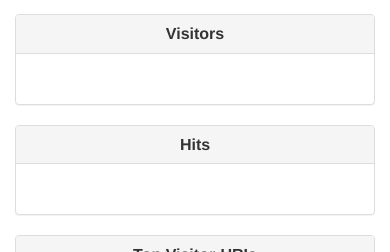
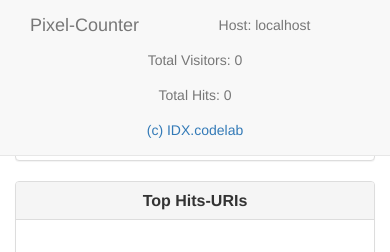
Before and after one commit to MKelm/phpmix, a PHP site: page /overview.php in a window 390 px wide; the page is wider, and only the part inside the window is pictured. Shown: the top 252 px of that part. Run offline with PHP 8.4, Linux system fonts and the light colour scheme; tables that the repository leaves empty hold one stand-in row (values such as "Sample post").

Commit message:
extended statistics output

```diff
--- a/pixelcounter/bargraph.php
+++ b/pixelcounter/bargraph.php
@@ -29,12 +29,44 @@
   }
 } else {
   $valueKeys = array_keys($values);
+  if (!empty($_GET["months"])) {
+    $monthValues = array();
+  }
   foreach ($valueKeys as $key) {
-    if (!empty($_GET["hits"])) {
-      $values[$key] = $db->getHitsAmountByDayFrame($key - 1, $key);
+    if (empty($_GET["months"])) {
+      if (!empty($_GET["hits"])) {
+        $values[$key] = $db->getHitsAmountByTimeFrame(
+          microtime(true) + ($key - 1) * 86400,
+          microtime(true) + $key * 86400
+        );
+      } else {
+        $values[$key] = $db->getVisitsAmountByTimeFrame(
+          microtime(true) + ($key - 1) * 86400,
+          microtime(true) + $key * 86400
+        );
+      }
     } else {
-      $values[$key] = $db->getVisitsAmountByDayFrame($key - 1, $key);
+      $monthStart = date("m") + $key;
+      if ($monthStart < 1) {
+        $monthStart = 12 + $monthStart;
+      }
+      $startTime = mktime(0, 0, 0, $monthStart, 1);
+      $endTime = mktime(23, 59, 59, $monthStart, date("t", $startTime));
+
+      if (!empty($_GET["hits"])) {
+        $monthValues[$startTime] = $db->getHitsAmountByTimeFrame(
+          $startTime, $endTime
+        );
+      } else {
+        $monthValues[$startTime] = $db->getVisitsAmountByTimeFrame(
+          $startTime, $endTime
+        );
+      }
     }
+  }
+  if (!empty($_GET["months"])) {
+    $values = $monthValues;
+    $valueKeys = array_keys($values);
   }
 }
 
@@ -78,21 +110,19 @@
     $imgHeight - imagefontheight($fontSize),
     $values[$valueKeys[$i]], $black
   );
-  if (empty($_GET["uris"])) {
-    imagestringup(
-      $im, $fontSize,
-      $x1 + $columnWidth / 2 - imagefontheight($fontSize),
-      $imgHeight - imagefontheight($fontSize) * 2,
-      date("Y-m-d", time() + $valueKeys[$i] * 86400), $black
-    );
+  if (!empty($_GET["months"])) {
+    $stringUp = date("F Y", $valueKeys[$i]);
+  } else if (empty($_GET["uris"])) {
+    $stringUp = date("Y-m-d", time() + $valueKeys[$i] * 86400);
   } else {
-    imagestringup(
-      $im, $fontSize,
-      $x1 + $columnWidth / 2 - imagefontheight($fontSize),
-      $imgHeight - imagefontheight($fontSize) * 2,
-      $valueKeys[$i], $black
-    );
+    $stringUp = $valueKeys[$i];
   }
+  imagestringup(
+    $im, $fontSize,
+    $x1 + $columnWidth / 2 - imagefontheight($fontSize),
+    $imgHeight - imagefontheight($fontSize) * 2,
+    $stringUp, $black
+  );
 }
 
 header("Content-type: image/png");
--- a/pixelcounter/classes/database.php
+++ b/pixelcounter/classes/database.php
@@ -32,7 +32,8 @@
       $this->_tableNameVisits, "uid",
       array(
         array("uid", "=", $uid),
-        array("time", ">=", $limitTime)
+        array("time", ">=", $limitTime),
+        array("host", "=", $_SERVER["HTTP_HOST"])
       )
     ) > 0;
   }
@@ -46,6 +47,14 @@
     return $result;
   }
 
+  function getRefererUri() {
+    $referer = $_SERVER["HTTP_REFERER"];
+    $referer = str_replace("http://", "", $referer);
+    $referer = str_replace("https://", "", $referer);
+    $referer = str_replace($_SERVER["HTTP_HOST"], "", $referer);
+    return $referer;
+  }
+
   function insertVisit($ip = false, $uri = false, $time = false) {
     try {
       $this->insert(
@@ -55,7 +64,7 @@
           "time" => $time ? $time : microtime(true),
           "country" => $this->getCountryByIp($ip),
           "host" => $_SERVER["HTTP_HOST"],
-          "uri" => $uri ? $uri : $_SERVER["REQUEST_URI"]
+          "uri" => $uri ? $uri : $this->getRefererUri()
         )
       );
       return ($this->_last_affected_rows == 1);
@@ -72,7 +81,7 @@
           "uid" => $ip ? md5($ip) : md5($_SERVER["REMOTE_ADDR"]),
           "time" => $time ? $time : microtime(true),
           "host" => $_SERVER["HTTP_HOST"],
-          "uri" => $uri ? $uri : $_SERVER["REQUEST_URI"]
+          "uri" => $uri ? $uri : $this->getRefererUri()
         )
       );
       return ($this->_last_affected_rows == 1);
@@ -81,35 +90,63 @@
     }
   }
 
-  function getVisitsAmountByDayFrame($dayOffsetStart, $dayOffsetEnd) {
+  function getVisitsAmount() {
     return $this->count(
       $this->_tableNameVisits, "time",
       array(
-        array("time", ">=", microtime(true) + $dayOffsetStart * 86400),
-        array("time", "<", microtime(true) + $dayOffsetEnd * 86400)
+        array("host", "=", $_SERVER["HTTP_HOST"])
       )
     );
   }
 
-  function getHitsAmountByDayFrame($dayOffsetStart, $dayOffsetEnd) {
+  function getHitsAmount() {
     return $this->count(
       $this->_tableNameHits, "time",
       array(
-        array("time", ">=", microtime(true) + $dayOffsetStart * 86400),
-        array("time", "<", microtime(true) + $dayOffsetEnd * 86400)
+        array("host", "=", $_SERVER["HTTP_HOST"])
+      )
+    );
+  }
+
+  function getVisitsAmountByTimeFrame($timeStart, $timeEnd) {
+    return $this->count(
+      $this->_tableNameVisits, "time",
+      array(
+        array("host", "=", $_SERVER["HTTP_HOST"]),
+        array("time", ">=", $timeStart),
+        array("time", "<", $timeEnd)
+      )
+    );
+  }
+
+  function getHitsAmountByTimeFrame($timeStart, $timeEnd) {
+    return $this->count(
+      $this->_tableNameHits, "time",
+      array(
+        array("host", "=", $_SERVER["HTTP_HOST"]),
+        array("time", ">=", $timeStart),
+        array("time", "<", $timeEnd)
       )
     );
   }
 
   function getTopUriVitiorsList($maxAmount) {
     return $this->count(
-      $this->_tableNameVisits, "uri", array(), "uri", "amount ASC", $maxAmount
+      $this->_tableNameVisits, "uri",
+      array(
+        array("host", "=", $_SERVER["HTTP_HOST"])
+      ),
+      "uri", "amount ASC", $maxAmount
     );
   }
 
   function getTopUriHitsList($maxAmount) {
     return $this->count(
-      $this->_tableNameHits, "uri", array(), "uri", "amount ASC", $maxAmount
+      $this->_tableNameHits, "uri",
+      array(
+        array("host", "=", $_SERVER["HTTP_HOST"])
+      ),
+      "uri", "amount ASC", $maxAmount
     );
   }
 }
--- a/pixelcounter/overview.php
+++ b/pixelcounter/overview.php
@@ -6,6 +6,10 @@
  * @license http://www.opensource.org/licenses/mit-license.php The MIT License
  * @copyright Copyright (c) 2014 Martin Kelm
  */
+include_once(__DIR__."/config.php");
+include_once(__DIR__."/classes/database.php");
+$db = new \PixelCounter\Database($config["database"]);
+
 ?><!DOCTYPE html>
 <html>
   <head>
@@ -14,31 +18,18 @@
     <meta name="viewport" content="width=device-width, initial-scale=1">
     <link rel="stylesheet" type="text/css" href="bootstrap.min.css" />
   </head>
-  <body style="text-align: center; margin-top: 1em;">
+  <body style="text-align: center; padding-top: 70px;">
+    <nav class="navbar navbar-default navbar-fixed-top" role="navigation">
+      <div class="container">
+        <a class="navbar-brand" href="?">Pixel-Counter</a>
+        <p class="navbar-text">Host: <?=$_SERVER["HTTP_HOST"]?></p>
+        <p class="navbar-text">Total Visitors: <?=$db->getVisitsAmount()?></p>
+        <p class="navbar-text">Total Hits: <?=$db->getHitsAmount()?></p>
+        <p class="navbar-text navbar-right"><a href="http://idx.shrt.ws">(c) IDX.codelab</a></p>
+      </div>
+    </nav>
+
     <div class="container">
-
-      <div class="row">
-        <div class="col-sm-6">
-          <div class="panel panel-default">
-            <div class="panel-heading">
-              <h3 class="panel-title"><strong>Visitors</strong></h3>
-            </div>
-            <div class="panel-body">
-              <img src="bargraph.php" alt="">
-            </div>
-          </div>
-        </div>
-        <div class="col-sm-6">
-          <div class="panel panel-default">
-            <div class="panel-heading">
-              <h3 class="panel-title"><strong>Hits</strong></h3>
-            </div>
-            <div class="panel-body">
-              <img src="bargraph.php?hits=1" alt="">
-            </div>
-          </div>
-        </div>
-      </div>
 
       <div class="row">
         <div class="col-sm-6">
@@ -63,6 +54,52 @@
         </div>
       </div>
 
+      <div class="row">
+        <div class="col-sm-6">
+          <div class="panel panel-default">
+            <div class="panel-heading">
+              <h3 class="panel-title"><strong>Visitors last Week</strong></h3>
+            </div>
+            <div class="panel-body">
+              <img src="bargraph.php" alt="">
+            </div>
+          </div>
+        </div>
+        <div class="col-sm-6">
+          <div class="panel panel-default">
+            <div class="panel-heading">
+              <h3 class="panel-title"><strong>Hits last Week</strong></h3>
+            </div>
+            <div class="panel-body">
+              <img src="bargraph.php?hits=1" alt="">
+            </div>
+          </div>
+        </div>
+      </div>
+
+      <div class="row">
+        <div class="col-sm-6">
+          <div class="panel panel-default">
+            <div class="panel-heading">
+              <h3 class="panel-title"><strong>Visitors last 6 Months</strong></h3>
+            </div>
+            <div class="panel-body">
+              <img src="bargraph.php?months=1" alt="">
+            </div>
+          </div>
+        </div>
+        <div class="col-sm-6">
+          <div class="panel panel-default">
+            <div class="panel-heading">
+              <h3 class="panel-title"><strong>Hits last 6 Months</strong></h3>
+            </div>
+            <div class="panel-body">
+              <img src="bargraph.php?months=1&hits=1" alt="">
+            </div>
+          </div>
+        </div>
+      </div>
+
     </div>
   </body>
 </html>
--- /dev/null
+++ b/pixelcounter/test.php
@@ -0,0 +1 @@
+<img src="image.php?t=<?=microtime(true)?>" alt="" />
```
